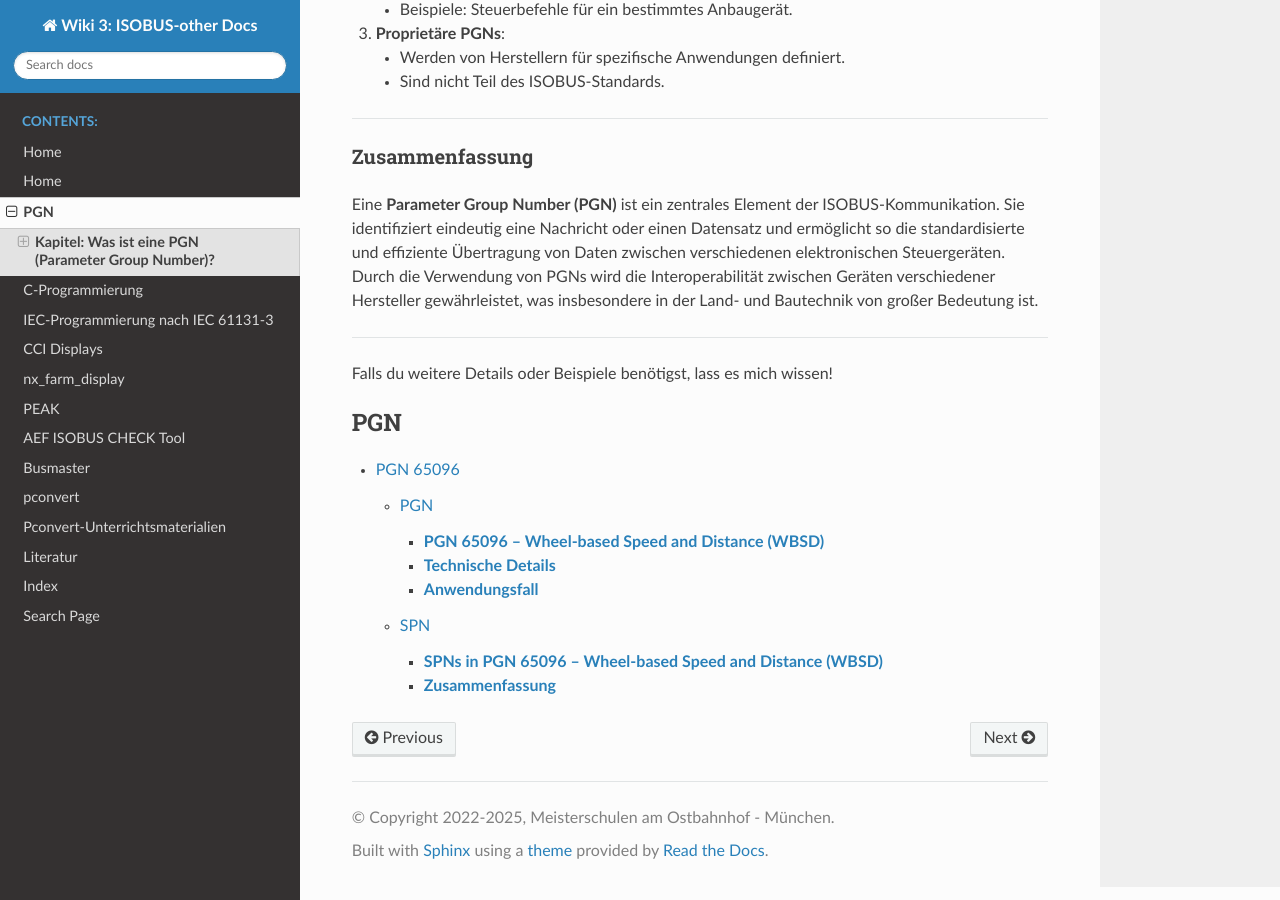
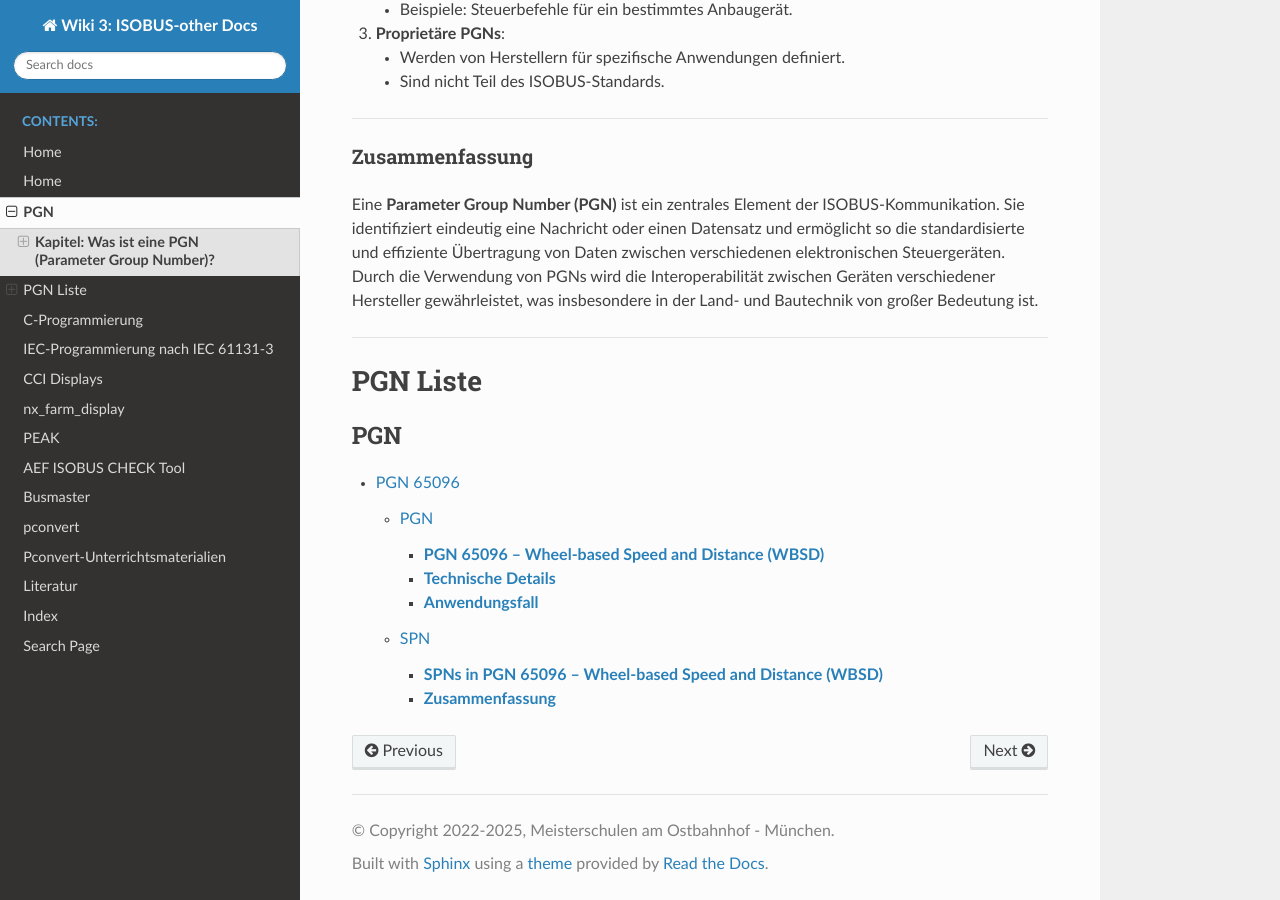
Before and after one commit to Meisterschulen-am-Ostbahnhof-Munchen/ISOBUS-other-docs, a Sphinx documentation site: the page built from docs/PGN/PGN.md, in a window 1280 px wide and 900 px high, scrolled down 2155 px. Built offline with Sphinx 7.4.7 and the Read the Docs theme 3.1.0, drawn with Linux system fonts in a browser that asks for light colours.

Commit message:
Update PGN.md

````diff
--- a/docs/PGN/PGN.md
+++ b/docs/PGN/PGN.md
@@ -81,7 +81,7 @@ Eine **Parameter Group Number (PGN)** ist ein zentrales Element der ISOBUS-Kommu
 
 ---
 
-Falls du weitere Details oder Beispiele benötigst, lass es mich wissen!
+#  PGN Liste
 
 ```{toctree}
 :caption: 'PGN'
````
